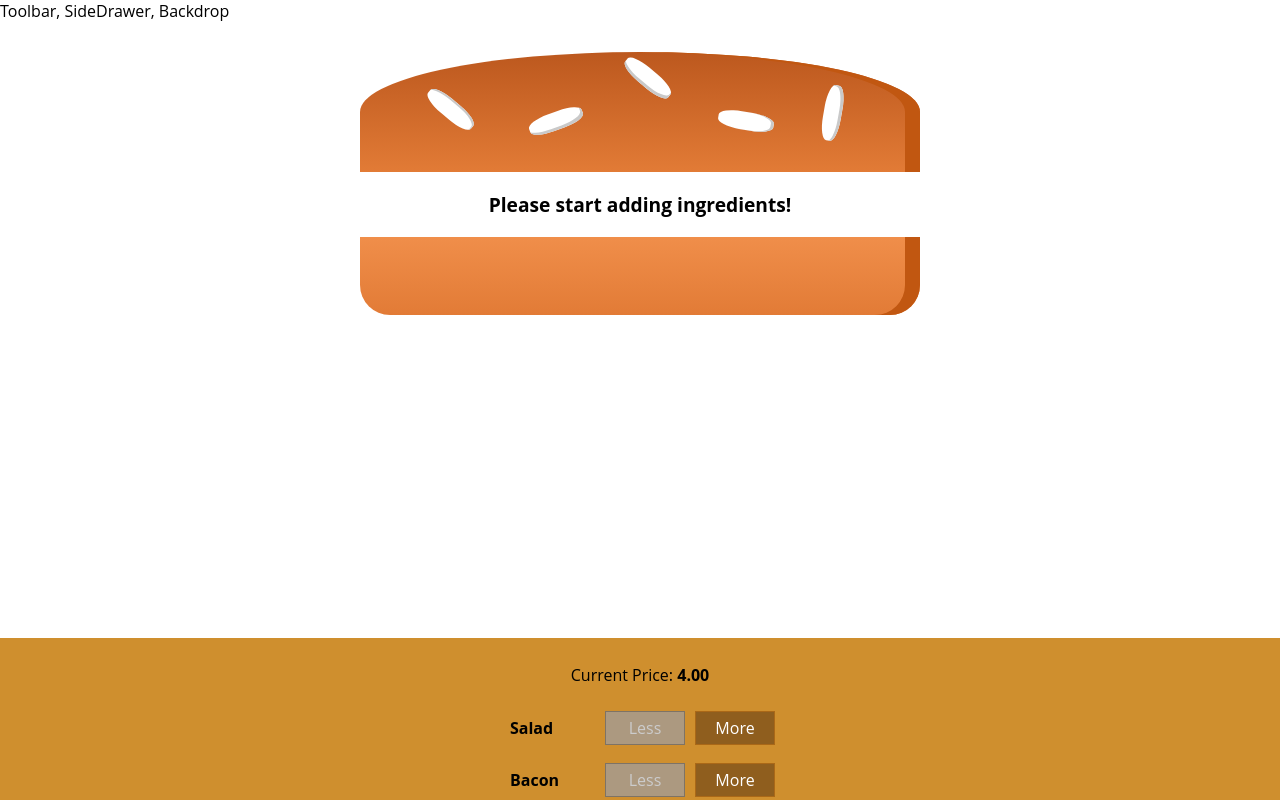
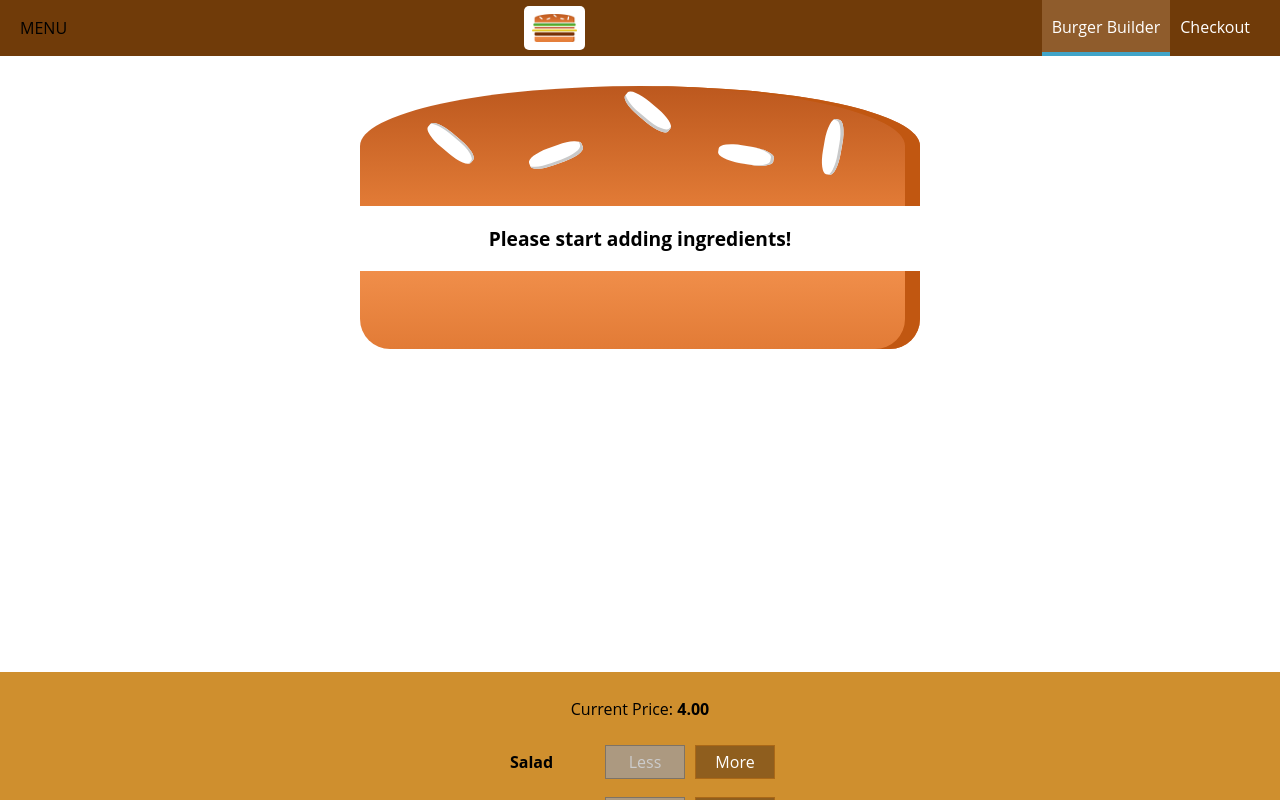
Before and after one commit to YagoMatos/builder-burger, a React app: page / in a window 1280 px wide. Shown: the top 800 px of the page. Built offline with nearby package versions, Linux system fonts and the light colour scheme.

Commit message:
Criação do Navigation

```diff
--- a/src/components/Layout/Layout.css
+++ b/src/components/Layout/Layout.css
@@ -1,3 +1,3 @@
 .Content {
-    margin-top: 16px;
+    margin-top: 72px;
 }
--- a/src/components/Layout/Layout.js
+++ b/src/components/Layout/Layout.js
@@ -1,11 +1,12 @@
 import React from 'react';
 
 import Aux from '../../hoc/Aux';
+import Toolbar from '../Navigation/Toobar/Toolbar';
 import classes from './Layout.css';
 
 const layout = ( props ) => (
     <Aux>
-        <div>Toolbar, SideDrawer, Backdrop</div>
+        <Toolbar />
         <main className={classes.Content}>
             {props.children}
         </main>
--- /dev/null
+++ b/src/components/Logo/Logo.css
@@ -0,0 +1,11 @@
+.Logo {
+    background-color: #fff;
+    padding: 8px;
+    height: 80%;
+    box-sizing: border-box;
+    border-radius: 5px;
+}
+
+.Logo img {
+    height: 100%;
+}
--- /dev/null
+++ b/src/components/Logo/Logo.js
@@ -0,0 +1,12 @@
+import React from 'react';
+
+import burgerLogo from '../../assets/images/burger-logo.png';
+import classes from './Logo.css';
+
+const logo = (props) => (
+    <div className={classes.Logo}>
+        <img src={burgerLogo} alt="MyBurger" />
+    </div>
+)
+
+export default logo;
--- /dev/null
+++ b/src/components/Navigation/NavigationItems/NavigationItem/NavigationItem.css
@@ -0,0 +1,25 @@
+.NavigationItem {
+    margin: 0;
+    box-sizing: border-box;
+    display: flex;
+    height: 100%;
+    align-items: center;
+}
+
+.NavigationItem a {
+    color: #fff;
+    text-decoration: none;
+    height: 100%;
+    padding: 16px 10px;
+    border-bottom: 4px solid transparent;
+    box-sizing: border-box;
+    display: block;
+}
+
+.NavigationItem a:hover,
+.NavigationItem a:active,
+.NavigationItem a.active {
+    background-color: #8F5C2C;
+    border-bottom: 4px solid #40A4C8;
+    color: #fff;
+}
--- /dev/null
+++ b/src/components/Navigation/NavigationItems/NavigationItem/NavigationItem.js
@@ -0,0 +1,13 @@
+import React from 'react';
+
+import classes from './NavigationItem.css';
+
+const navigationItem = (props) => (
+    <li className={classes.NavigationItem}>
+        <a  className={props.active ? classes.active : null}
+            href={props.link}>
+        {props.children}</a>
+    </li>
+);
+
+export default navigationItem;
--- /dev/null
+++ b/src/components/Navigation/NavigationItems/NavigationItems.css
@@ -0,0 +1,8 @@
+.NavigationItems {
+    margin: 0;
+    padding: 0;
+    list-style: none;
+    display: flex;
+    align-items: center;
+    height: 100%;
+}
--- /dev/null
+++ b/src/components/Navigation/NavigationItems/NavigationItems.js
@@ -0,0 +1,13 @@
+import React from 'react';
+
+import NavigationItem from './NavigationItem/NavigationItem';
+import classes from './NavigationItems.css';
+
+const navigationItems = (props) => (
+    <ul className={classes.NavigationItems}>
+        <NavigationItem link="/" active>Burger Builder</NavigationItem>
+        <NavigationItem link="/">Checkout</NavigationItem>
+    </ul>
+);
+
+export default navigationItems;
--- /dev/null
+++ b/src/components/Navigation/Toobar/Toobar.css
@@ -0,0 +1,19 @@
+.Toobar {
+    height: 56px;
+    width: 100%;
+    position: fixed;
+    top: 0;
+    left: 0;
+    background-color: #703B09;
+    display: flex;
+    justify-content: space-between;
+    align-items: center;
+    padding: 0 20px;
+    box-sizing: border-box;
+    z-index: 90;
+}
+
+.Toobar nav {
+    height: 100%;
+
+}
--- /dev/null
+++ b/src/components/Navigation/Toobar/Toolbar.js
@@ -0,0 +1,18 @@
+import React from 'react';
+
+import classes from './Toobar.css';
+import Logo from '../../Logo/Logo';
+
+import NavigationItems from '../NavigationItems/NavigationItems';
+
+const toolbar = (props) => (
+    <header className={classes.Toobar}>
+        <div>MENU</div>
+        <Logo />
+        <nav>
+            <NavigationItems />
+        </nav>
+    </header>
+);
+
+export default toolbar;
```
Also changed, not shown: src/assets/images/burger-logo.png (added).
